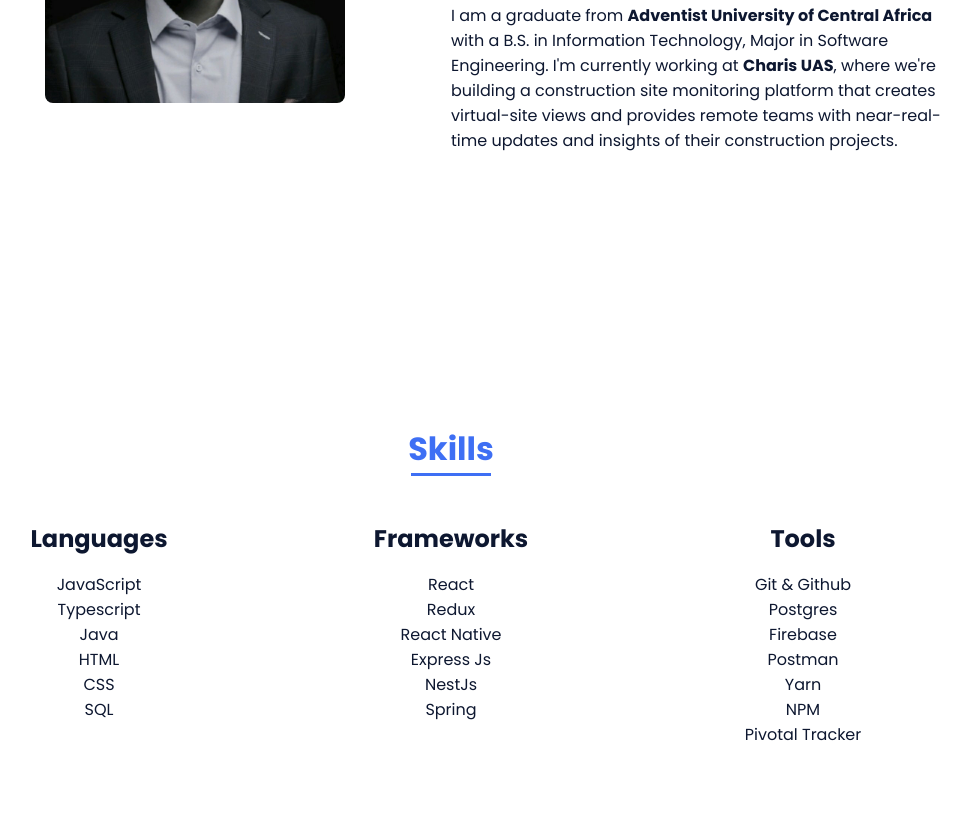
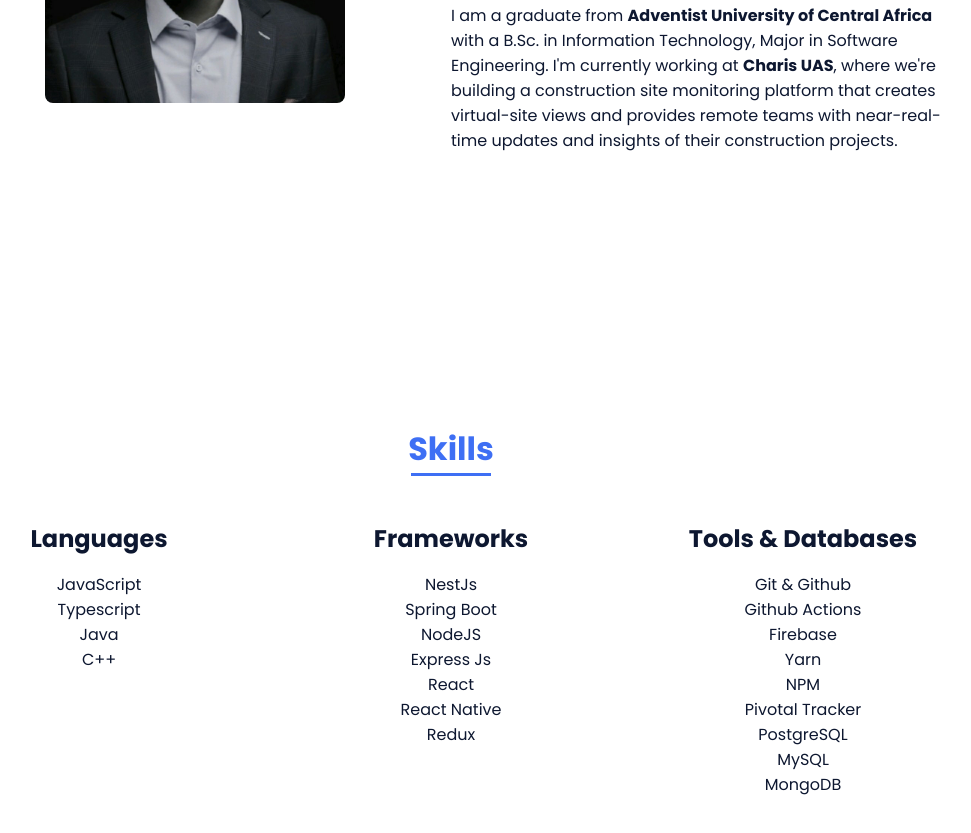
Before and after one commit to KKDoddy/KKDoddy.github.io-portfolio, a plain HTML site: page index.html in a window 1280 px wide. Shown: the part 1255-2088 px from the top of the page, without its empty margins (189-1160 px from the left). Drawn offline with nearby package versions, Linux system fonts and the light colour scheme.

Commit message:
fixing the Skills section

```diff
--- a/index.html
+++ b/index.html
@@ -93,7 +93,7 @@
               management.</p>
               <br>
               <p class="about__text">
-                I am a graduate from <strong>Adventist University of Central Africa</strong> with a B.S. in Information Technology, Major in Software Engineering. I'm currently working at <strong>Charis UAS</strong>, where we're building a construction site monitoring platform that creates virtual-site views and provides remote teams with near-real-time updates and insights of their construction projects.
+                I am a graduate from <strong>Adventist University of Central Africa</strong> with a B.Sc. in Information Technology, Major in Software Engineering. I'm currently working at <strong>Charis UAS</strong>, where we're building a construction site monitoring platform that creates virtual-site views and provides remote teams with near-real-time updates and insights of their construction projects.
               </p>
             </p>
           </div>
@@ -111,32 +111,33 @@
                 <li class="about__text">JavaScript</li>
                 <li class="about__text">Typescript</li>
                 <li class="about__text">Java</li>
-                <li class="about__text">HTML</li>
-                <li class="about__text">CSS</li>
-                <li class="about__text">SQL</li>
+                <li class="about__text">C++</li>
             </ul>
           </div>
           <div>
             <h2 class="skills__subtitle">Frameworks</h2>
             <ul>
+              <li class="about__text">NestJs</li>
+              <li class="about__text">Spring Boot</li>
+              <li class="about__text">NodeJS</li>
+              <li class="about__text">Express Js</li>
                 <li class="about__text">React</li>
+                <li class="about__text">React Native</li>
                 <li class="about__text">Redux</li>
-                <li class="about__text">React Native</li>
-                <li class="about__text">Express Js</li>
-                <li class="about__text">NestJs</li>
-                <li class="about__text">Spring</li>
             </ul>
           </div>
           <div>
-            <h2 class="skills__subtitle">Tools</h2>
+            <h2 class="skills__subtitle">Tools & Databases</h2>
             <ul>
                 <li class="about__text">Git & Github</li>
-                <li class="about__text">Postgres</li>
+                <li class="about__text">Github Actions</li>
                 <li class="about__text">Firebase</li>
-                <li class="about__text">Postman</li>
                 <li class="about__text">Yarn</li>
                 <li class="about__text">NPM</li>
                 <li class="about__text">Pivotal Tracker</li>
+                <li class="about__text">PostgreSQL</li>
+                <li class="about__text">MySQL</li>
+                <li class="about__text">MongoDB</li>
             </ul>
           </div>
         </div>
```
Also changed, not shown: 1 other file.
